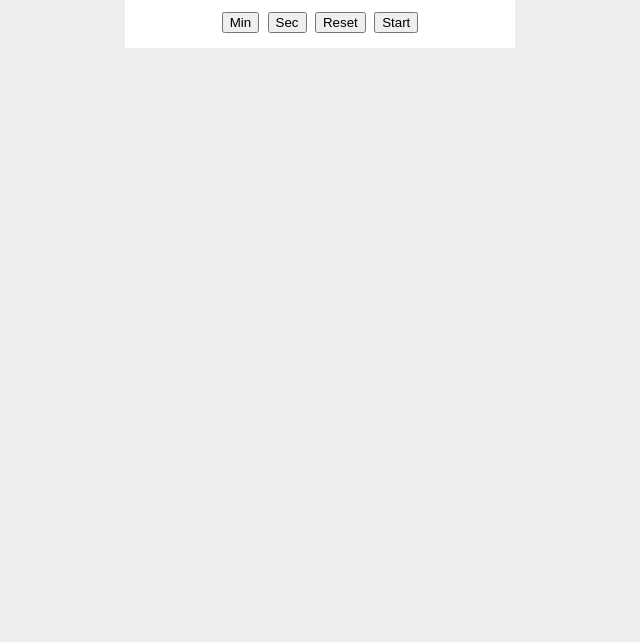
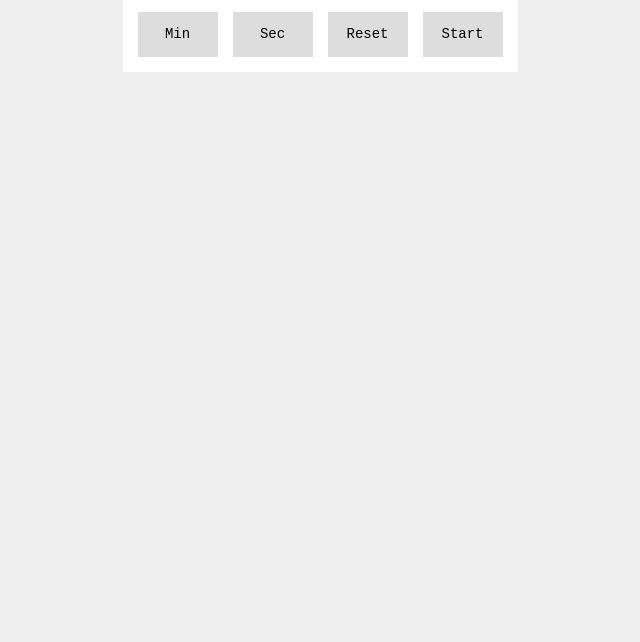
Before and after one commit to yamacho/countdown_js, a plain HTML site: page index.html in a window 1280 px wide. Shown: the part 158-800 px from the top of the page, without its empty margins (320-960 px from the left). Drawn offline with Linux system fonts and the light colour scheme.

Commit message:
ボタンのスタイルを整えよう
* ボタンのスタイリング

```diff
--- a/css/styles.css
+++ b/css/styles.css
@@ -8,7 +8,7 @@ body {
 
 .container {
   margin: 20px auto;
-  width: 360px;
+  width: 365px;
   background: #fff;
   padding: 15px;
   text-align: center;
@@ -21,3 +21,25 @@ body {
   font-size: 40px;
   margin-bottom: 15px;
 }
+
+.controls {
+  overflow: hidden;
+}
+
+.controls > div {
+  cursor: pointer;
+  user-select: none;
+  width: 80px;
+  background: #ddd;
+  height: 45px;
+  line-height: 45px;
+  float: left;
+}
+
+.controls > div:hover {
+  opacity: 0.7;
+}
+
+.controls > div + div {
+  margin-left: 15px;
+}
--- a/index.html
+++ b/index.html
@@ -9,10 +9,10 @@
     <div class="container">
       <div id="timer">00:00.000</div>
       <div class="controls">
-        <button id="min">Min</button>
-        <button id="sec">Sec</button>
-        <button id="reset">Reset</button>
-        <button id="start">Start</button>
+        <div id="min">Min</div>
+        <div id="sec">Sec</div>
+        <div id="reset">Reset</div>
+        <div id="start">Start</div>
       </div>
     </div>
 
```
